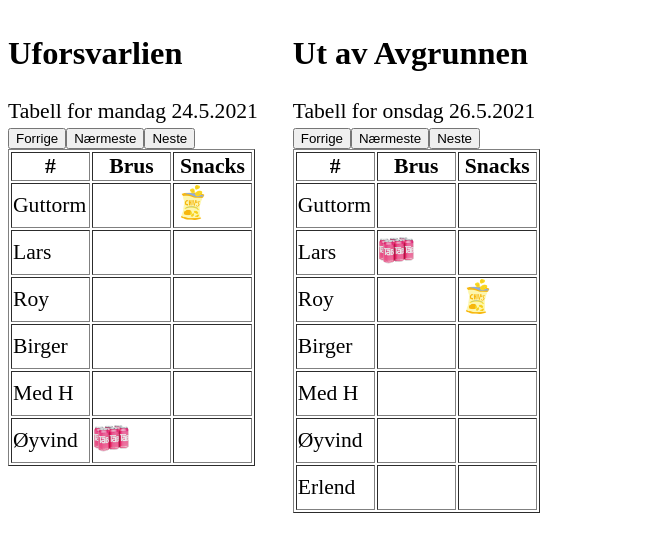
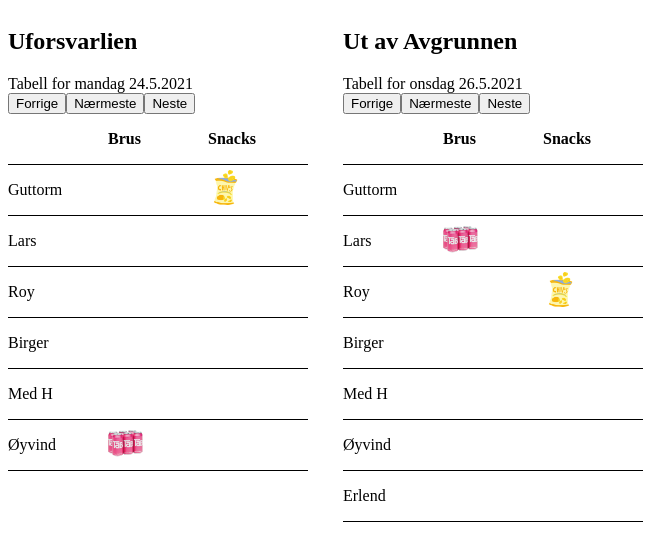
Before and after one commit to reactboi/snacktime, a React (Create React App) app: page / in a window 1280 px wide. Shown: the top 552 px of the page, without its empty margins (0-646 px from the left). Built offline with nearby package versions, Linux system fonts and the light colour scheme.

Commit message:
Flexbox used instead

```diff
--- a/src/Snacktime.css
+++ b/src/Snacktime.css
@@ -1,13 +1,29 @@
-td {
-    min-width:75px;
-}
 .container {
     float:left;
     margin-right:25px;
     padding-right:10px;
-    font-size:135%;
+    font-size:100%;
 }
-.iconContainer {
+.tableContainer {
+    display:flex;
+    flex-direction:column;
+}
+.columnContainer {
+    width:300px;
+    height:50px;
+    display:flex;
+    flex-direction:row;
+    border-bottom: solid 1px;
+}
+.rowContainer {
+    width:100%;
+    display: flex;
+    align-items: center;
+}
+.iconImage {
     width:35px;
     height:35px;
 }
+.titleBox {
+    font-weight:bold;
+}
--- a/src/Snacktime.js
+++ b/src/Snacktime.js
@@ -158,27 +158,31 @@ export const Snacktime = (props) => {
                     <button onClick={() => setCurrentSession()}>Nærmeste</button>
                     <button onClick={() => updateOrderIndex(1)}>Neste</button>
                 </div>
-                <table id="snacktable" border="1">
-                    <th>#</th>
-                    {columns.map(([col,index]) => {
-                        return (<th key={index}>{col}</th>)
-                    })}
+                <div className='tableContainer' id="snacktable">
+                    <div className='columnContainer'>
+                        <div className='rowContainer titleBox'></div>
+                        {columns.map(([col,index]) => {
+                            return (
+                                <div className='rowContainer titleBox' key={index}>{col}</div>
+                            )
+                        })}
+                    </div>
                     {players.map((player, index) => {
                         if(!isPlayerInTheGame(player, order[orderIndex][1])) {
                             return null;
                         }
-                        return (<tr key={player[0]}>
-                            <td>{player[0]}</td>
+                        return (<div className='columnContainer' key={player[0]}>
+                            <div className='rowContainer'>{player[0]}</div>
                             {columns.map(([col,icon]) => {
-                                let fill = <img src='/images/none.png' alt='no man' className='iconContainer' />;
+                                let fill = <div></div>;
                                 if(purchasers.find((p) => p[1] === index && col === p[0])) {
-                                    fill = <img src={`/images/${icon}`} alt={col} className='iconContainer' />;
+                                    fill = <div><img src={`/images/${icon}`} alt={col} className='iconImage' /></div>;
                                 }
-                                return (<td key={col}>{fill}</td>)
+                                return (<div className='rowContainer' key={col}>{fill}</div>)
                             })}
-                        </tr>)
+                        </div>)
                     })}
-                </table>
+                </div>
         </div>);
     };
 
```
